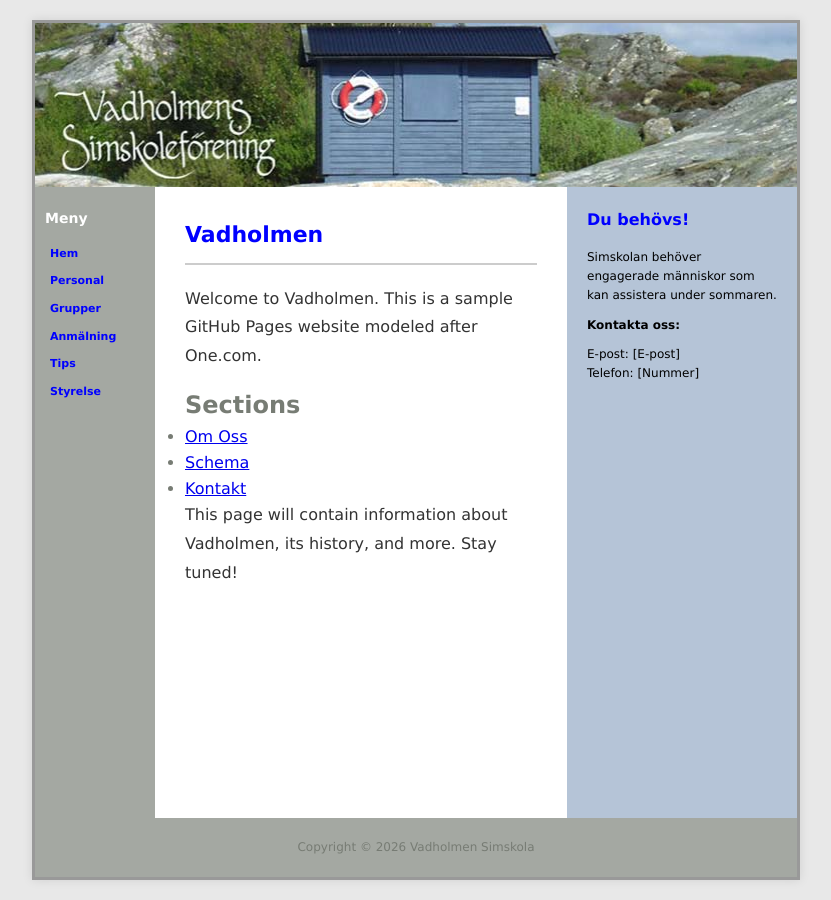
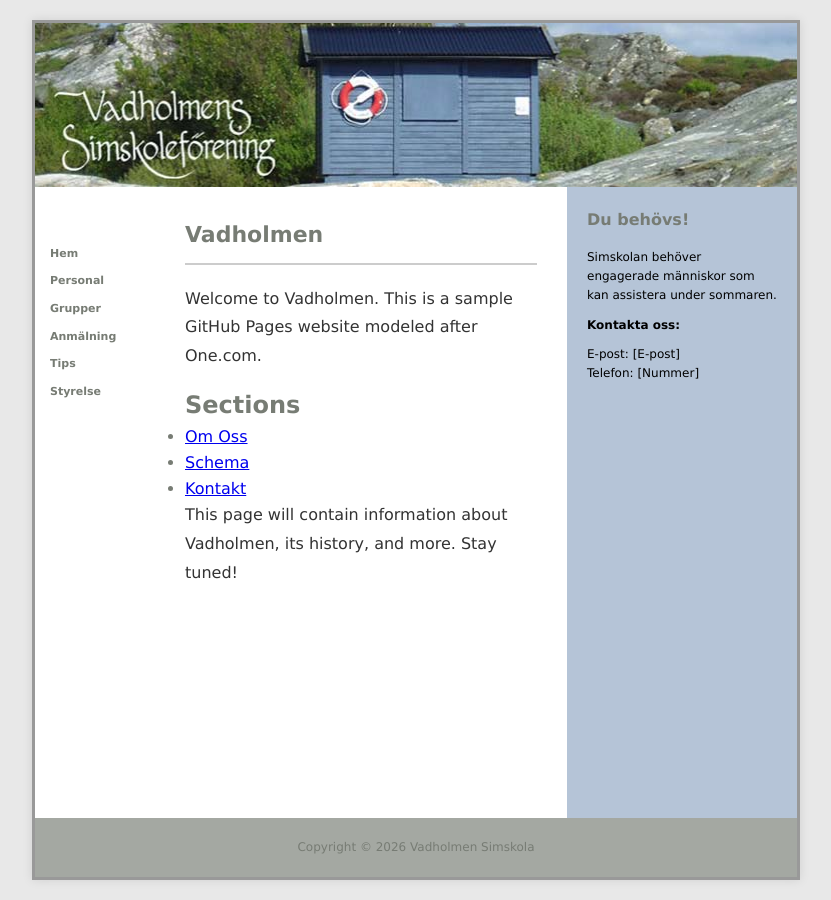
Before and after one commit to vadholmen/vadholmen, a Jekyll site: the page built from index.md, in a window 1280 px wide. Shown: the whole page, without its empty margins (224-1055 px from the left). Built offline with Jekyll 4.4.1, drawn with Linux system fonts in a browser that asks for light colours; our own code applies the rules of GitHub Pages for plain Markdown files.

Commit message:
diverse färger

```diff
--- a/assets/css/style.css
+++ b/assets/css/style.css
@@ -36,7 +36,7 @@ header .header-image {
 }
 
 nav {
-    background-color: #A4A8A2;
+    background-color: #b5c4d7;
     padding: 12px 20px;
     display: flex;
     flex-wrap: wrap;
@@ -44,7 +44,7 @@ nav {
 }
 
 nav a {
-    color: #4AA19A;
+    color: #777C74;
     text-decoration: none;
     margin-right: 20px;
     font-weight: bold;
@@ -64,7 +64,7 @@ nav a:hover {
 /* LEFT SIDEBAR */
 .sidebar-left {
     width: 120px;
-    background-color: #A4A8A2;
+    background-color: #FFFFFF;
     padding: 20px 10px;
     min-height: 500px;
 }
@@ -78,7 +78,7 @@ nav a:hover {
 
 .sidebar-left a {
     display: block;
-    color: #0000FF;
+    color: #777C74;
     text-decoration: none;
     font-weight: bold;
     font-size: 11px;
@@ -131,7 +131,7 @@ nav a:hover {
 }
 
 .content h1 {
-    color: #0000FF;
+    color: #777c74;
     font-size: 22px;
     font-weight: bold;
     margin-bottom: 20px;
@@ -154,7 +154,7 @@ nav a:hover {
 }
 
 .sidebar-right h3 {
-    color: #0000FF;
+    color: #777c74;
     font-size: 16px;
     font-weight: bold;
     margin-bottom: 15px;
```
